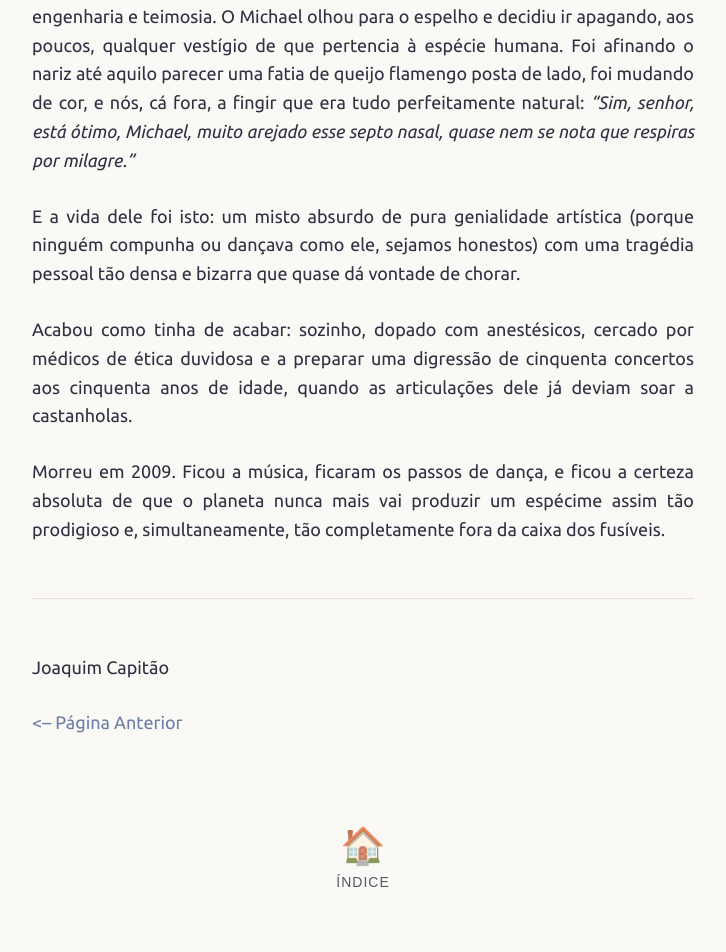
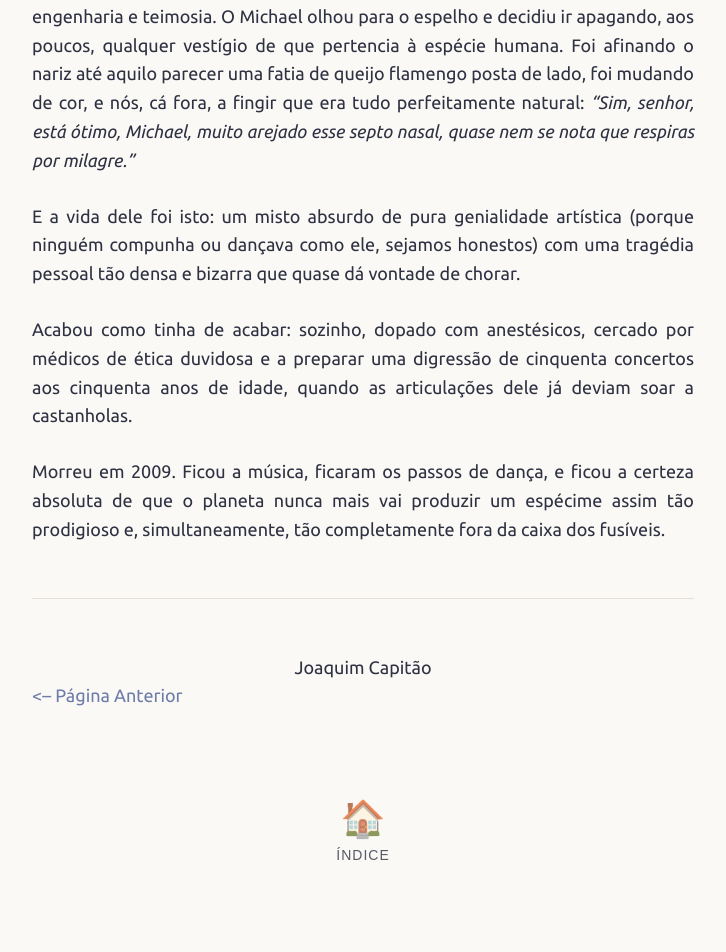
Before and after one commit to joaquim-capitao/musica, a Jekyll site: the page built from artistas/michael-jackson.md, in a window 1280 px wide. Shown: the part 1444-2396 px from the top of the page, without its empty margins (277-1003 px from the left). Built offline with Jekyll 4.4.1, drawn with Linux system fonts in a browser that asks for light colours; our own code applies the rules of GitHub Pages for plain Markdown files; after the commit the page ends 2369 px from its top, so only the background shows below that.

Commit message:
Update michael-jackson.md

```diff
--- a/artistas/michael-jackson.md
+++ b/artistas/michael-jackson.md
@@ -24,6 +24,6 @@ Morreu em 2009. Ficou a música, ficaram os passos de dança, e ficou a certeza
 
 ---
 
-Joaquim Capitão
+<div align="Center">Joaquim Capitão</div>
 
 [<-- Página Anterior](https://joaquim-capitao.github.io/musica/artistas)
```
